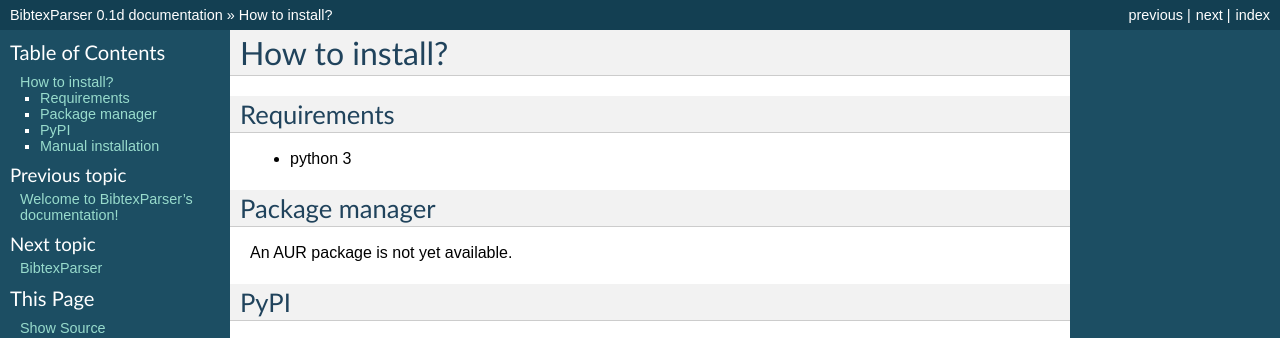
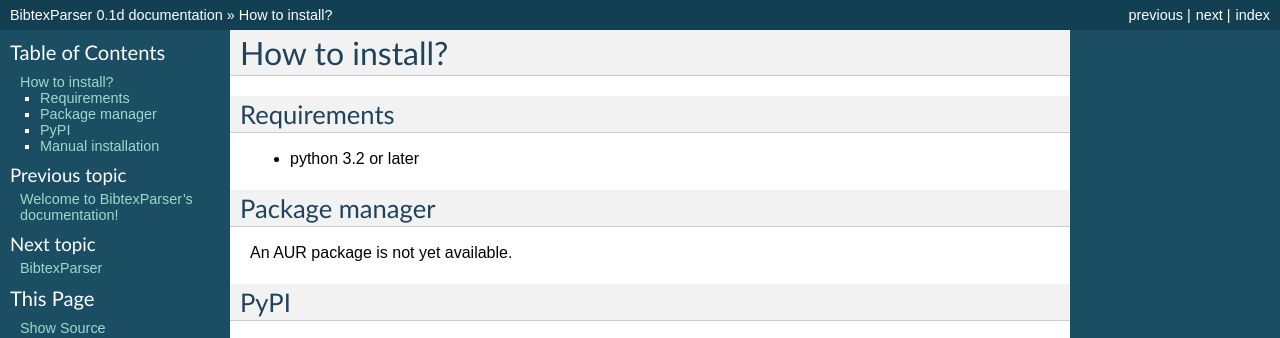
Before and after one commit to sciunto-org/python-bibtexparser, a Sphinx documentation site: the page built from docs/source/install.rst, in a window 1280 px wide. Shown: the top 338 px of the page. Built offline with Sphinx 7.4.7, drawn with Linux system fonts in a browser that asks for light colours.

Commit message:
DOC python verion

```diff
--- a/docs/source/install.rst
+++ b/docs/source/install.rst
@@ -4,7 +4,7 @@
 Requirements
 ------------
 
-* python 3
+* python 3.2 or later
 
 Package manager
 ---------------
```
